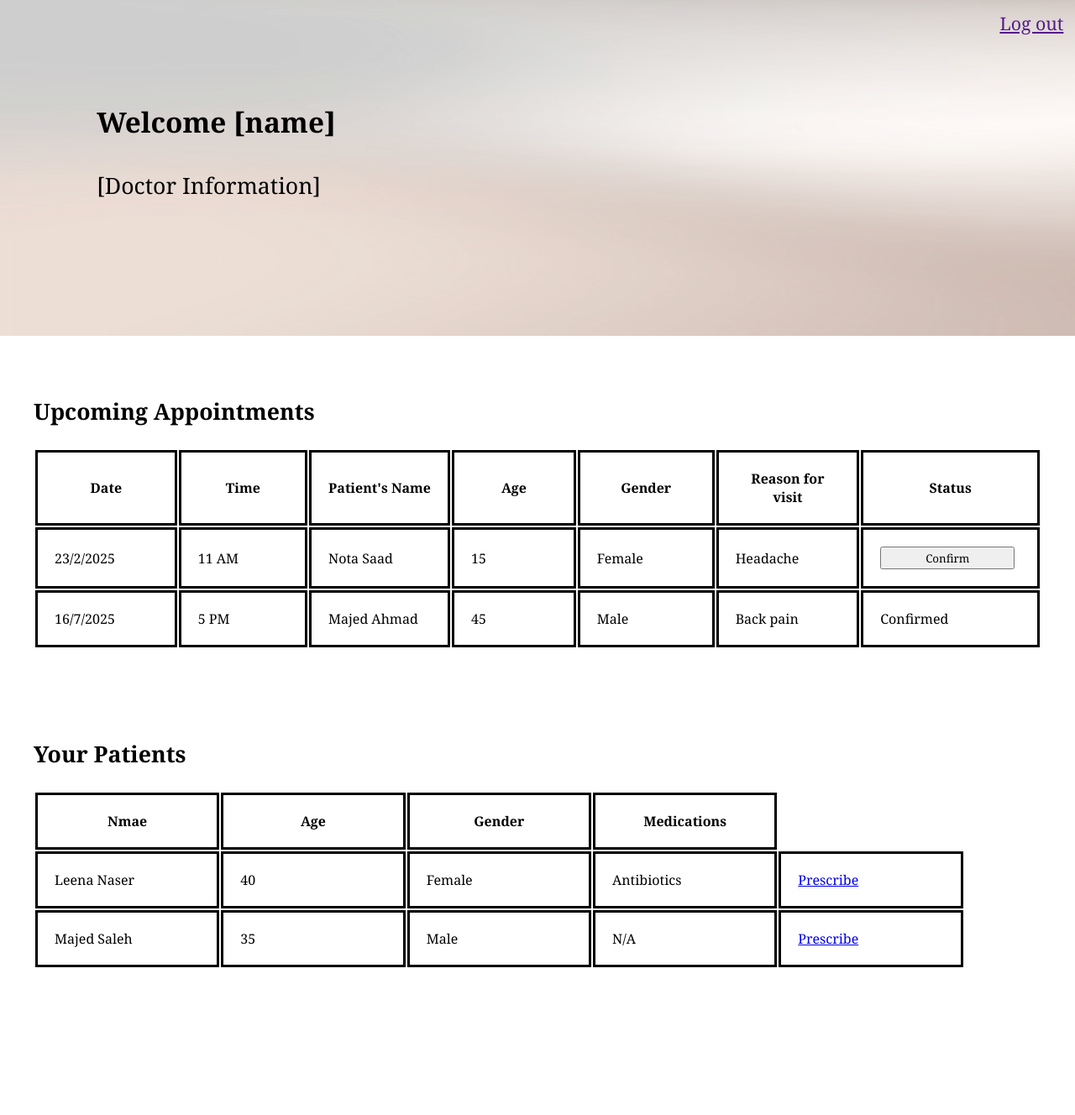
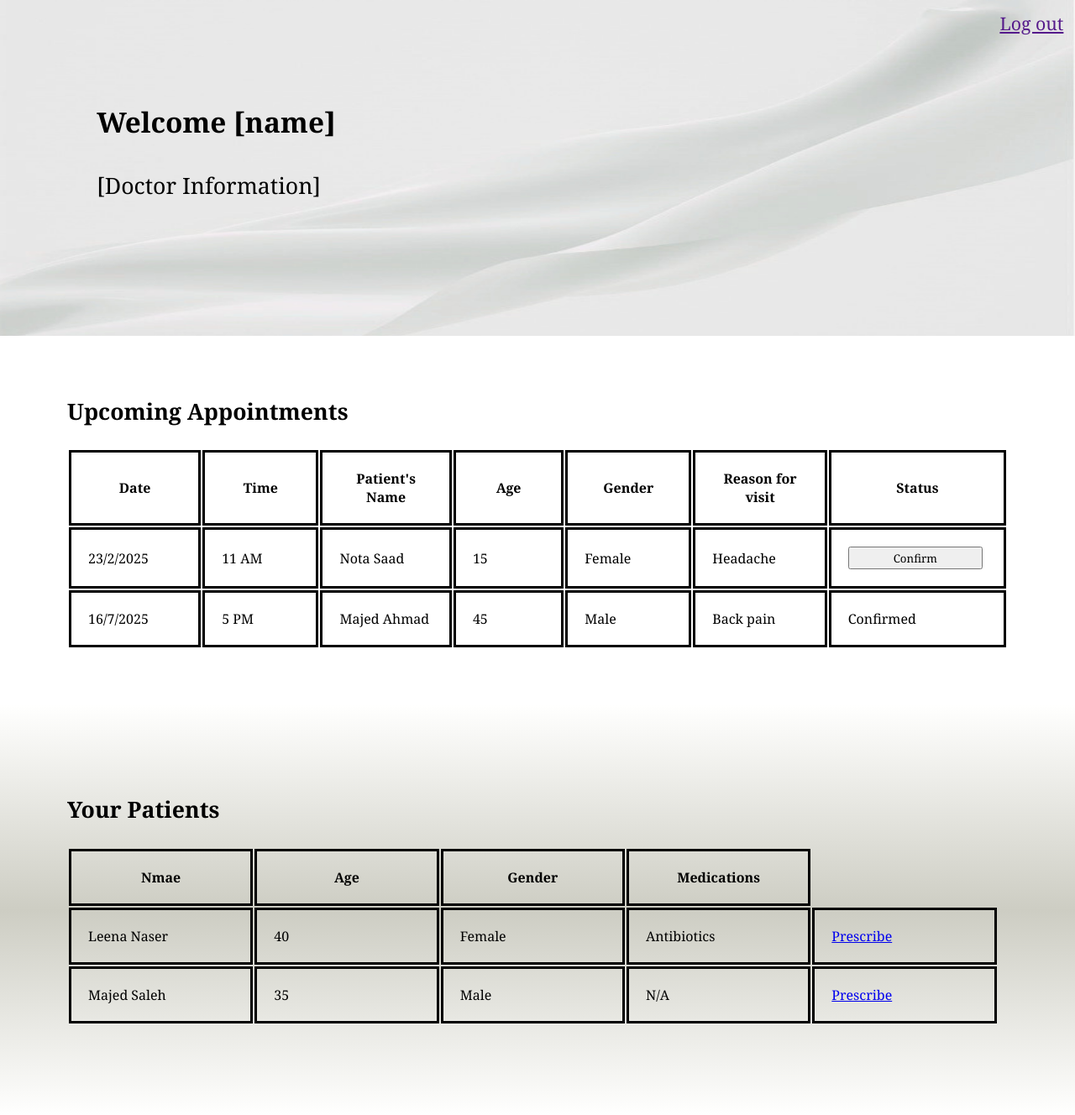
Before and after one commit to iRoseM/Clinic-web-application, a PHP site: page /indexDoctor.html in a window 1280 px wide. Shown: the whole page at 84% size. Before the commit the page ends 1152 px from the top, so only its background shows below. Run offline with PHP 8.4, Linux system fonts and the light colour scheme.

Commit message:
edits on Doctor page

```diff
--- a/indexDoctor.html
+++ b/indexDoctor.html
@@ -9,7 +9,7 @@
     <body>
         <div class="docBanner">
 
-            <img src="img/Banner.jpg" alt="DoctorBanner">
+            <img src="img/docBanner3.png" alt="DoctorBanner">
             <p id="logout"><a href="">Log out</a></p>
             <h2>Welcome [name]</h2>
             <div class="docInfo">
--- a/style.css
+++ b/style.css
@@ -13,7 +13,7 @@
 .docBanner img{
     width: 100%;
     height: 300pt;
-    opacity: 60%;
+    opacity: 100%;
 }
 .docBanner h2{
     position: absolute;
@@ -53,10 +53,12 @@
     padding-right: 30pt;
 }
 .docAppointment{
-    padding-top: 50pt;
+    padding: 50pt 30pt;
 }
 .docPatients{
-    padding-top: 80pt;
+    padding: 80pt 30pt;
+    background-color:#dbdbd1;
+    background: linear-gradient(to bottom, #fffffee9, #cdcdc3, #fffffee9);
 }
 
 #docAppointmentsConfirm{
```
Also changed, not shown: img/docBanner1.png (added), img/docBanner2.png (added), img/docBanner3.png (added).
